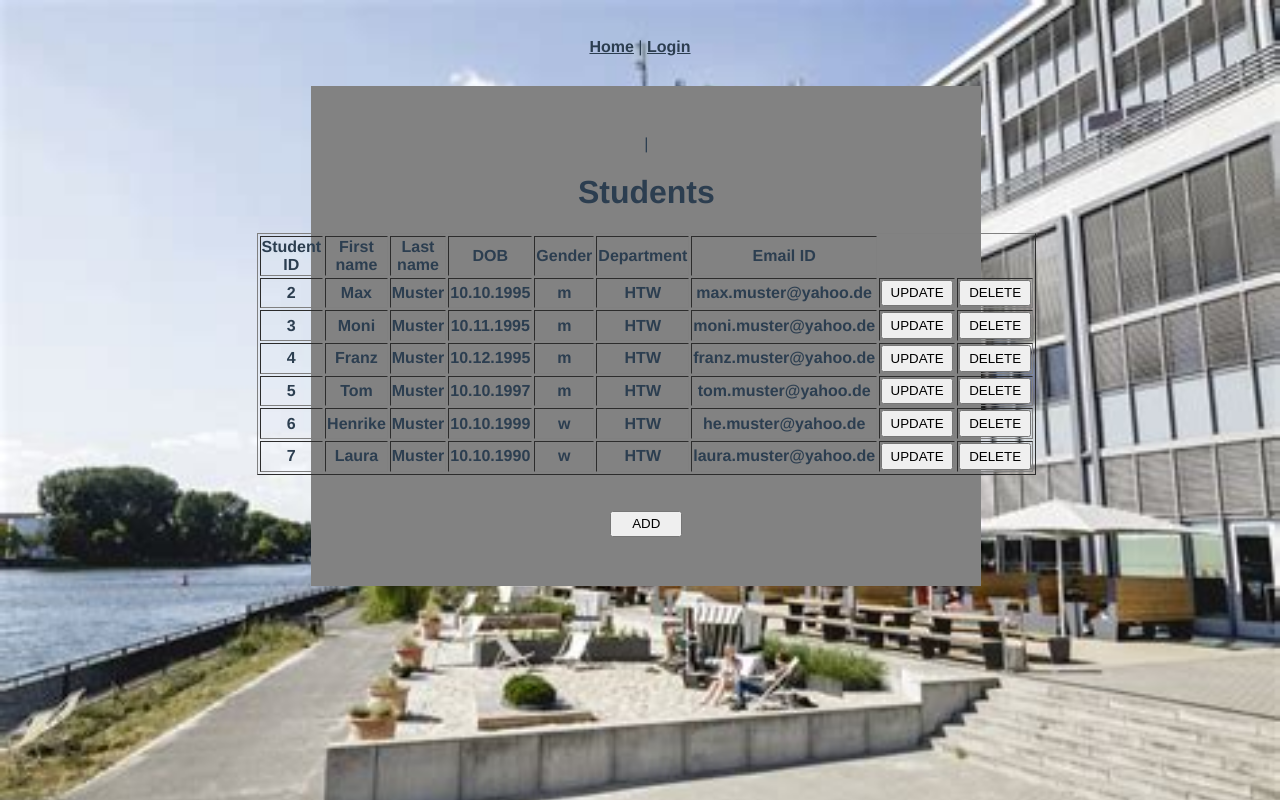
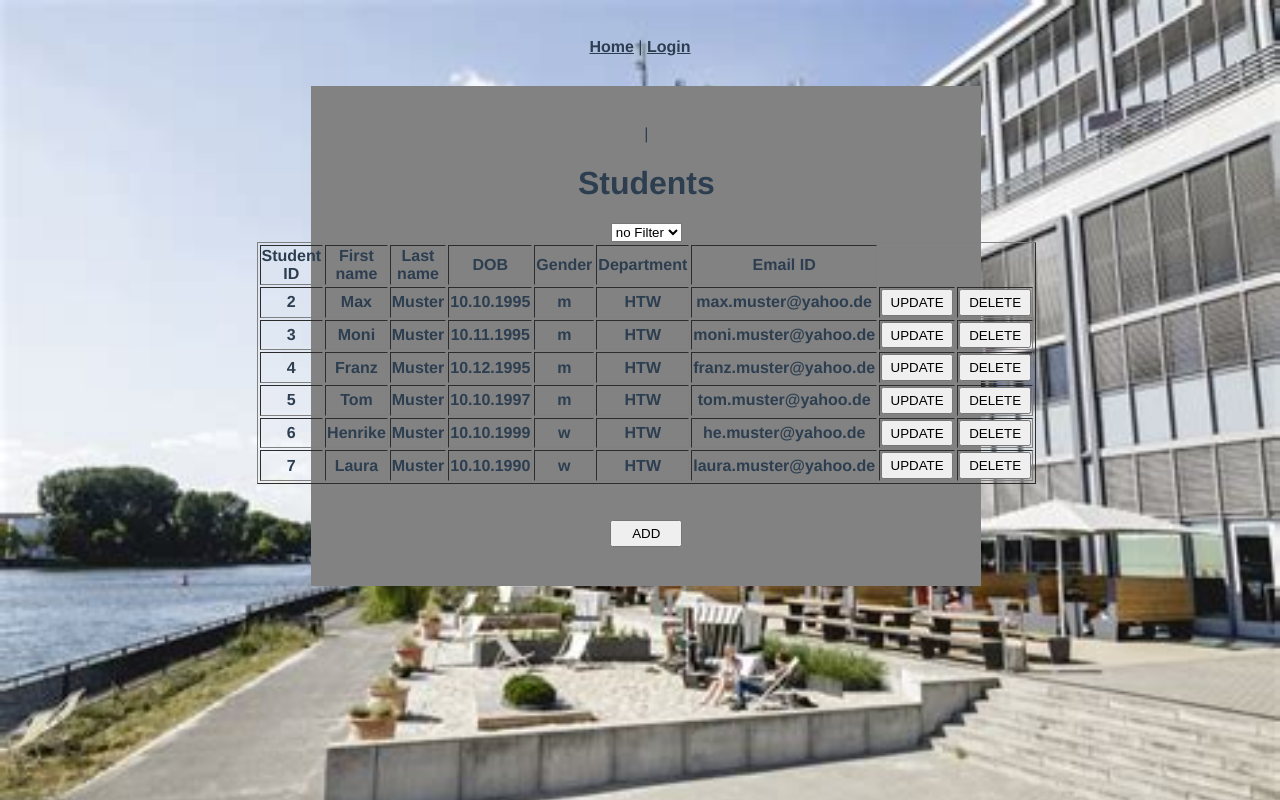
Before and after one commit to Loort512/Webentwicklung, a Vue app in the folder ManagementSystem/frontend_v2/: page /#/student in a window 1280 px wide. Built offline with nearby package versions, Linux system fonts and the light colour scheme.

Commit message:
add functionality for refactor

```diff
--- a/ManagementSystem/frontend_v2/src/views/AddStudentView.vue
+++ b/ManagementSystem/frontend_v2/src/views/AddStudentView.vue
@@ -7,6 +7,7 @@
         </div>
         <form>
 
+        <Alert v-if="showAlert" :msg="alertMsg"></Alert>
         <h1>Add Student</h1>
         <div class="inputForm">
             <label for="studentID">ID</label>
@@ -21,7 +22,8 @@
             <input v-model="student.firstName"
                 id="firstName"
                 class="input"
-                type="text"/>
+                type="text"
+                @change="vallidateStudent(student)"/>
         </div>
 
         <div class="inputForm">
@@ -29,7 +31,8 @@
             <input v-model="student.lastName"
                 id="lastName"
                 class="input"
-                type="text"/>
+                type="text"
+                @change="vallidateStudent(student)"/>
         </div>
 
 
@@ -38,7 +41,8 @@
             <input v-model="student.dob"
                 id="DOB"
                 class="input"
-                type="text"/>
+                type="text"
+                @change="vallidateStudent(student)" />
         </div>
 
 
@@ -87,7 +91,9 @@ export default {
                 gender: '',
                 department: '',
                 emailID: ''
-          }
+            } ,
+            showAlert: false,
+            alertMsg: ''
       }
   },
   components:{
@@ -95,7 +101,7 @@ export default {
   },
   methods:{
         addStudent(){
-          console.log("addStudent");
+            console.log("addStudent1");
             let student ={
                 id: this.student.id,
                 firstName: this.student.firstName,
@@ -109,6 +115,35 @@ export default {
             console.log("store: ",this.$store.state.students);
 
             this.$router.push({ path: '/student' }  )
+        } ,
+        vallidateStudent(item){
+            console.log("validateDOB")
+            console.log(item)
+            if(item.firstName){
+                this.validateName("First Name", item.firstName);
+            }
+            if(item.lastName){
+                this.validateName("Last Name", item.lastName);
+            }
+            if(item.dob){
+
+            }
+            if(item.gender){
+
+            }
+            if(item.department){
+
+            }
+            if(item.emailID){
+
+            }
+        } ,
+        validateName(fieldName, str){
+            console.log("validate fieldname; string", fieldName, str)
+            if(!str.match("/^[a-zA-Z ]+$/")){
+                this.showAlert = true;
+                this.alertMsg += "<p>" + fieldName + " is not valid<p>";
+            }
         }
   }
 }
--- a/ManagementSystem/frontend_v2/src/views/StudentView.vue
+++ b/ManagementSystem/frontend_v2/src/views/StudentView.vue
@@ -6,6 +6,10 @@
             <router-link v-if="this.$store.state.loggedInAs === 'staff'" to="/courses" >Courses</router-link>
         </div>
         <h1>Students</h1>
+        <select name="departmentSelection" id="departmentSelection" @change="filterStudentsByDepartment($event)" >
+            <option value="noFilter">no Filter</option>
+            <option v-for="department in getDepartmentsByStudent()" value={{department}}>{{department}}</option>
+        </select>
         <table border=1>
             <tr>
                 <th>Student ID</th>
@@ -16,7 +20,7 @@
                 <th>Department</th>
                 <th>Email ID</th>
             </tr>
-            <tr v-for="student in students">
+            <tr v-for="student in studentsView">
                 <th> {{student.id}} </th>
                 <th> {{student.firstName}} </th>
                 <th> {{student.lastName}} </th>
@@ -105,7 +109,7 @@ export default{
     name: 'StudentView',
     data(){
         return{
-            students:[] ,
+            studentsView:[] ,
             activeStudent: '' ,
             showUpdateContent: false
         }
@@ -115,9 +119,10 @@ export default{
     } ,
     mounted(){
         console.log("created StudentView")
-        this.students = this.$store.state.students
-        console.log("students: ", this.students)
+        this.studentsView = this.$store.state.students
+        console.log("students: ", this.studentsView)
         console.log("active student: ", this.activeStudent)
+        this.getDepartmentsByStudent()
     },
     methods:{
         addStudent(){
@@ -140,7 +145,41 @@ export default{
             this.$store.dispatch('deleteStudent', id);
             this.$router.push({path: '/'}  );
             console.log("state in view: ", this.$store.state.students);
+        } ,
+        getDepartmentsByStudent(){
+            let departmentsAll ={} ;
+            departmentsAll = this.$store.state.students.map((st) => {
+                return st.department;
+            } );
+
+            let departments = [];
+            departmentsAll.forEach((d)  => {
+
+                if(!departments.includes(d)){
+                    departments.push(d)
                 }
+
+            } );
+            console.log("departments", departments)
+
+            return departments;
+        } ,
+        filterStudentsByDepartment(event) {
+            this.studentsView = this.$store.state.students;
+            let filterString = event.target.options[event.target.options.selectedIndex].text;
+
+            if(filterString === "no Filter"){
+                return;
+            }
+
+            this.studentsView = this.$store.state.students.filter((st) => {
+                if(st.department === filterString) {
+                    return st;
+                }
+            })
+
+        }
+
     }
 }
 </script>
```
Also changed, not shown: 1 other file (tests, documents, lock files or other folders). Lines whose indentation alone changed are shown as unchanged.
